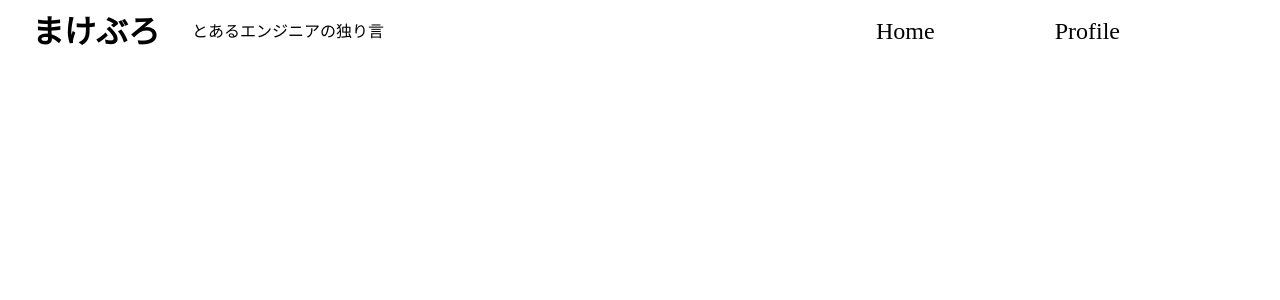
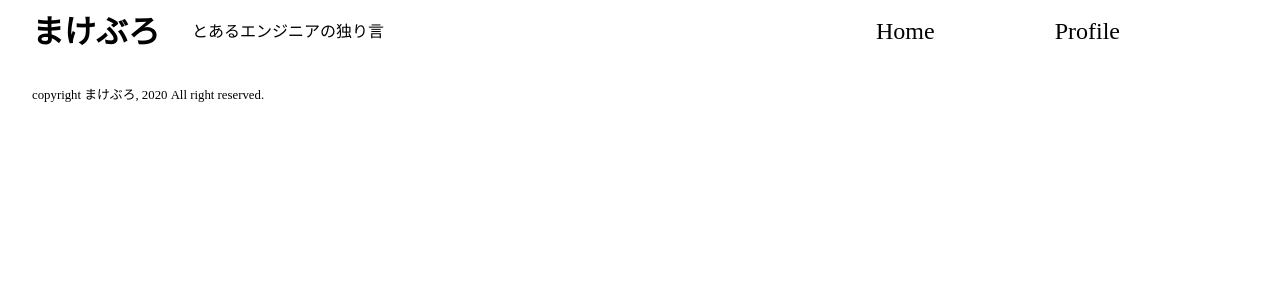
Before and after one commit to choimake/choimake-blog, a Next.js app: page / in a window 1280 px wide. Shown: the top 300 px of the page. Built offline with nearby package versions, Linux system fonts and the light colour scheme.

Commit message:
footer実装 (#20)

```diff
--- /dev/null
+++ b/components/footer.module.scss
@@ -0,0 +1,15 @@
+.footer {
+  display: block;
+  position: relative;
+  background-color: #ffffff;
+  width: 100%;
+  height: 64px;
+}
+
+.copyright {
+  top: 0;
+  bottom: 0;
+  position: absolute;
+  margin: auto 0 auto 32px;
+  height: 16px;
+}
--- /dev/null
+++ b/components/footer.tsx
@@ -0,0 +1,17 @@
+import styles from './footer.module.scss';
+
+type Props = {
+  title: string;
+};
+
+const Footer = ({ title }: Props) => {
+  return (
+    <>
+      <footer className={styles.footer}>
+        <small className={styles.copyright}>copyright {title}, 2020 All right reserved.</small>
+      </footer>
+    </>
+  );
+};
+
+export default Footer;
--- a/pages/index.tsx
+++ b/pages/index.tsx
@@ -1,6 +1,10 @@
 import Head from 'next/head';
 import Meta from '../components/meta';
 import Header from '../components/header';
+import Footer from '../components/footer';
+
+const title = 'まけぶろ';
+const subTitle = 'とあるエンジニアの独り言';
 
 function Index(): JSX.Element {
   return (
@@ -9,7 +13,8 @@ function Index(): JSX.Element {
       <Head>
         <title>Index</title>
       </Head>
-      <Header title="まけぶろ" subTitle="とあるエンジニアの独り言"></Header>
+      <Header title={title} subTitle={subTitle}></Header>
+      <Footer title={title}></Footer>
     </>
   );
 }
```
